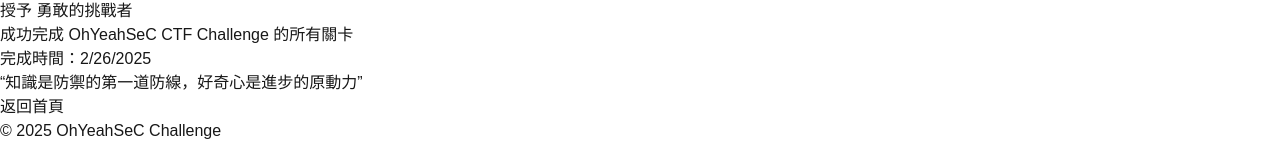
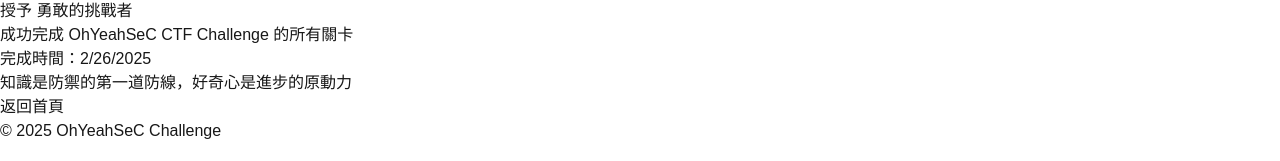
Before and after one commit to osga24/CTF-Challenge, a Next.js app: page /end_HUAterpbJppw in a window 1280 px wide. Shown: the part 553-714 px from the top of the page. Built offline with nearby package versions, Linux system fonts and the light colour scheme.

Commit message:
plz i want to sleep

```diff
--- a/src/app/end_HUAterpbJppw/page.tsx
+++ b/src/app/end_HUAterpbJppw/page.tsx
@@ -171,7 +171,7 @@
                 <p>成功完成 <span className="text-yellow-200 font-semibold">OhYeahSeC CTF Challenge</span> 的所有關卡</p>
                 <p>完成時間：<span className="text-yellow-200 font-semibold">{new Date().toLocaleDateString()}</span></p>
                 <div className="pt-4 border-t border-yellow-500/30 mt-4">
-                  <p className="italic text-yellow-100/70">&ldquo;知識是防禦的第一道防線，好奇心是進步的原動力&rdquo;</p>
+                  <p className="italic text-yellow-100/70">知識是防禦的第一道防線，好奇心是進步的原動力</p>
                 </div>
               </div>
             </div>
```
